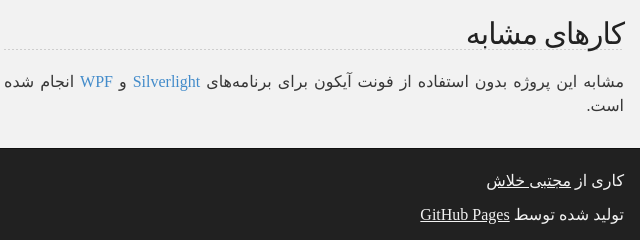
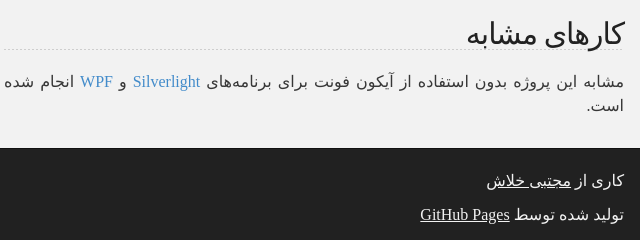
Before and after one commit to mojtaba-khallash/PlateFont, a plain HTML site: page index.html in a window 1280 px wide. Shown: the part 1373-1613 px from the top of the page, 326-966 px from the left. Drawn offline with nearby package versions, Linux system fonts and the light colour scheme; a web font is replaced by a local one.

Commit message:
Update index.html

```diff
--- a/index.html
+++ b/index.html
@@ -219,7 +219,7 @@
 				کارهای مشابه
 			</h2>
 			<p style="text-align: justify">
-				مشابه این پروژه بدون استفاده از فونت آیکون برای برنامه‌های
+				مشابه این پروژه بدون استفاده از آیکون فونت برای برنامه‌های
 				<a href="https://github.com/mahdi-ataollahi/PlateModel.Silverlight">Silverlight</a> و
 				<a href="https://github.com/mahdi-ataollahi/PlateModel.Wpf">WPF</a> انجام شده است.
 			</p>
```
